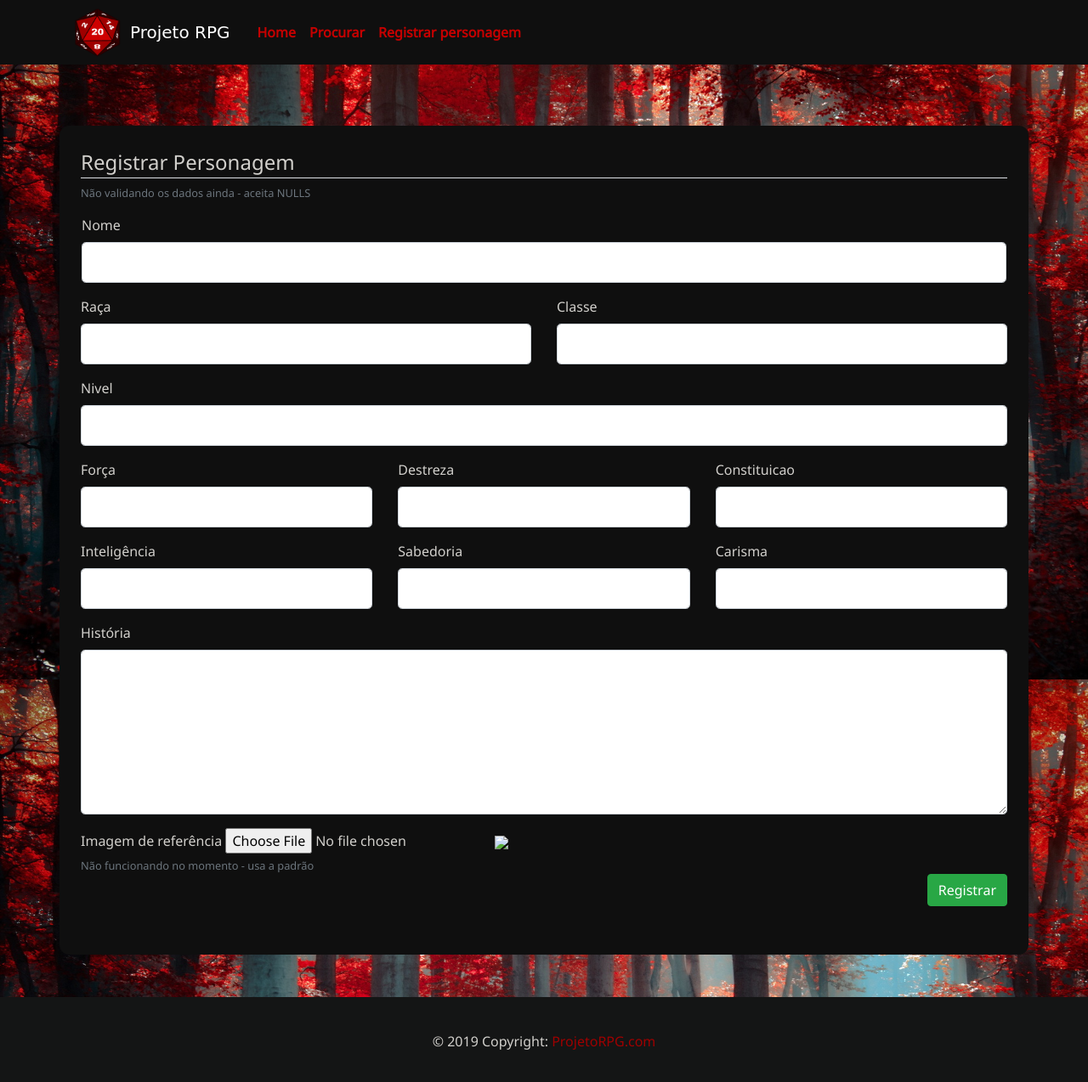
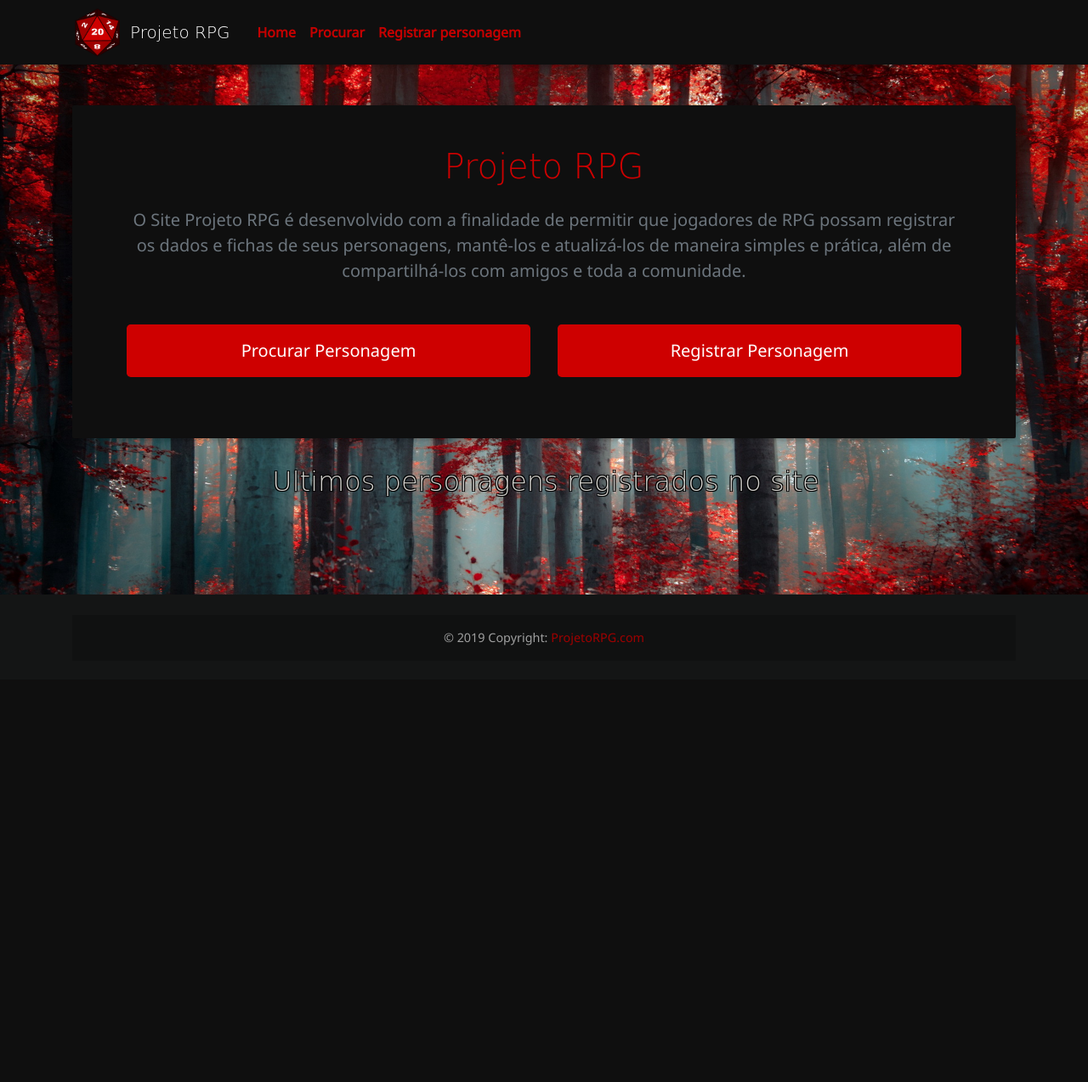
Before and after one commit to luizklitzke1/WebApp-ProgII, a Flask app: template front_end/templates/editar_personagem copy.html in a window 1280 px wide. Shown: the whole page at 85% size. After the commit the page ends 760 px from the top, so only its background shows below. Run offline with Flask 2, Linux system fonts and the light colour scheme; the template is opened without the code that fills it, so the values that code supplies are empty; data comes from the database, SQL or seed files in the repository; some libraries are stand-ins or nearby versions; some web fonts are replaced.

Commit message:
Fix no modal delete

```diff
--- a/front_end/js/scriptPers.js
+++ b/front_end/js/scriptPers.js
@@ -67,8 +67,8 @@ $(function() { // quando o documento estiver pronto/carregado
                     "</div>"+
 
                     "<div class='modal-body'>"+
-                        "<p class='p2'>Você tem certeza que deseja apagar o personagem</p>"+
-                        "<spam class='h3 strong vermelho fonte_mec'>"+personagem.nome+"?</span>"+
+                        "<p class='p2'>Você tem certeza que deseja o personagem</p>"+
+                        "<spam class='h3 vermelho fonte_mec'>"+personagem.nome+"</span> <span style='color: white; font-weight: normal'>?</span>"+
                     "</div>"+
 
                     "<div class='modal-footer flex-center'>"+
@@ -80,7 +80,7 @@ $(function() { // quando o documento estiver pronto/carregado
                 "</div>"+
                 "</div>"
 
-                console.log(personagem.nome,personagem.nivel)
+                console.log(personagem.nome,personagem.nivel);
 
                 // adiciona a linha no corpo da tabela
                 $('#cards').append(card);
--- a/front_end/templates/editar_personagem copy.html
+++ b/front_end/templates/editar_personagem copy.html
@@ -1,4 +1,4 @@
-!DOCTYPE html>
+<!DOCTYPE html>
 <html>
   <head>
       <!-- Meta Tags -->
@@ -9,9 +9,13 @@
       <meta name="keywords" content="rpg, personagens, crud">
       <link rel="icon" type="image/png" href="../static/d20_logo.png" />
 
+
       <!--Link para CSS  do Bootstrap-->
       <link rel="stylesheet" href="https://stackpath.bootstrapcdn.com/bootstrap/4.4.1/css/bootstrap.min.css"
       integrity="sha384-Vkoo8x4CGsO3+Hhxv8T/Q5PaXtkKtu6ug5TOeNV6gBiFeWPGFN9MuhOf23Q9Ifjh" crossorigin="anonymous">
+
+      <!-- Material Design Bootstrap -->
+      <link rel="stylesheet" href="../css/mdb.min.css">
 
       <!-- Link para estilo customizado-->
       <link rel="stylesheet" type="text/css" href="../static/style.css">
@@ -19,8 +23,8 @@
       <link href="https://fonts.googleapis.com/css?family=Noto+Sans&display=swap" rel="stylesheet">
       <link rel="stylesheet" href="https://cdnjs.cloudflare.com/ajax/libs/font-awesome/4.7.0/css/font-awesome.min.css">
 
-      <title>Projeto RPG JS - Editar Personagem </title>
 
+      <title>Projeto RPG JS - Home </title>
 
   </head>
   <body class='pt-4'>
@@ -29,7 +33,7 @@
           <div class="container">
 
             <!-- Logo do site -->
-            <a href="home.html"><img src="../static/d20_logo.png" width="60" height="60" class="d-inline-block align-top p-0 mr-2" alt="logo_site"></a>
+            <a href="home.html"><img src="../static/d20_logo.png" width="60" height="60" class="d-inline-block align-top p-0 mr-2 animated rotateIn" alt="logo_site"></a>
             <a class="navbar-brand mr-4 fonte_mec" href="home.html">Projeto RPG</a>
             <button class="navbar-toggler" type="button" data-toggle="collapse" data-target="#navbarToggle" aria-controls="navbarToggle" aria-expanded="false"
                     aria-label="Alternar visualização">
@@ -42,7 +46,6 @@
                 <a class="nav-item nav-link" href="home.html">Home</a>
                 <a class="nav-item nav-link" href="procurar_pers.html" id="linkListarPessoas">Procurar</a>
                 <a class="nav-item nav-link" href="registrar_personagem.html">Registrar personagem</a>
-
               </div>
 
             </div>
@@ -52,110 +55,33 @@
 
       <!-- Parte principal do site - Conteúdo -->
       <main role="main" class="container ml- p-0 principal1">
-    <div class="content-section p-4 pl-4 pr-4">
 
-        <form method="POST" action="" enctype="multipart/form-data" id="form_registro">
+      <div class="container-fluid">
 
-            <fieldset class="form-group">
-
-                <legend class="border-bottom">Registrar Personagem</legend>
-                <small class='text-muted color-red mb-4'>Não validando os dados ainda - aceita NULLS</small>
-
-                <!-- Nome do personagem-->
-                <div class="form-group row pr-3 pl-3 mt-3">
-                    <label for="campoNome">Nome</label>
-                    <input type="text" class="form-control form-control-lg" id="campoNome" required>
-                </div>
-
+        <section class="jumbotron text-center p-5 animated slideInUp">
+          <div class="container">
+              <h1 class="jumbotron-heading mb-4">Projeto RPG</h1>
+              <p class="lead text-muted mb-5">O Site <span color="#9F0000">Projeto RPG</span> é desenvolvido com a finalidade de
+                permitir que jogadores de RPG possam registrar os dados e fichas de seus personagens, mantê-los e atualizá-los de
+                maneira simples e prática, além de compartilhá-los com amigos e toda a comunidade.
+              </p>
             <div class="row">
-                    <!-- Raça do personagem-->
-                    <div class="form-group col-sm-6">
-                        <label for="campoRaca">Raça</label>
-                        <input type="text" class="form-control form-control-lg" id="campoRaca" required >
-                    </div>
-
-                    <!-- Classe do personagem-->
-                    <div class="form-group col-sm-6">
-                        <label for="campoClasse">Classe</label>
-                        <input type="text" class="form-control form-control-lg" id="campoClasse" required>
+              <a href="procurar_pers.html" class="btn-lg col btn-primary p-3 mr-3 ml-3 mb-4">Procurar Personagem</a>
+              <a href="registrar_personagem.html" class="btn-lg col btn-primary p-3 mr-3 ml-3 mb-4">Registrar Personagem</a>
             </div>
           </div>
+        </section>
 
-                <!-- Nível do personagem-->
-                <div class="form-group">
-                    <label for="campoNivel">Nivel</label>
-                    <input type="number"  min="1"  max="99" class="form-control form-control-lg" id="campoNivel" required>
-                </div>
+        <h2 class="ml-1 text-center mb-3">Ultimos personagens registrados no site</h2>
+        <div class="row pl-3" style="margin: 0 auto;" id="cards">
 
-                <div class="row">
-                    <!-- Força-->
-                    <div class="form-group col-sm-4">
-                        <label for="campoForca">Força</label>
-                        <input type="number"  min="1"  max="99" class="form-control form-control-lg" id="campoForca" required>
-                    </div>
 
-                    <!-- Destreza -->
-                    <div class="form-group col-sm-4">
-                        <label for="campoDestreza">Destreza</label>
-                        <input type="number"  min="1"  max="99" class="form-control form-control-lg" id="campoDestreza" required>
-                    </div>
-
-                    <!-- Constituicao -->
-                    <div class="form-group col-sm-4">
-                        <label for="campoConstituicao">Constituicao</label>
-                        <input type="number"  min="1"  max="99" class="form-control form-control-lg" id="campoConstituicao" required>
-                    </div>
 
         </div>
-                <div class="row">
-                <!-- Inteligencia -->
-                    <div class="form-group col-sm-4">
-                        <label for="campoInteligencia">Inteligência</label>
-                        <input type="number" min="1", max="99" class="form-control form-control-lg" id="campoInteligencia" required>
       </div>
-
-                    <!-- Sabedoria -->
-                    <div class="form-group col-sm-4">
-                        <label for="campoSabedoria">Sabedoria</label>
-                        <input type="number"  min="1"  max="99" class="form-control form-control-lg" id="campoSabedoria" required>
+    </main>
+    <div class="modals">
     </div>
-
-                    <!-- Carisma -->
-                    <div class="form-group col-sm-4">
-                        <label for="campoCarisma">Carisma</label>
-                        <input type="number"  min="1"  max="99" class="form-control form-control-lg" id="campoCarisma" required>
-                    </div>
-                </div>
-
-            </form>
-                <!-- Historia -->
-                <div class="form-group">
-                    <label for="campoHistoria">História</label>
-                    <textarea class="form-control form-control-lg h-25" id="campoHistoria"  form="form_registro"> </textarea>
-                </div>
-
-                <!-- Foto de referência -->
-                <div>
-                    <label for="campoImagem">Imagem de referência</label>
-
-                    <input type='file' class="" onchange="readURL(this);" required  id="campoImagem"/>
-                    <img id="test" src="#" /><br>
-                    <small class='text-muted color-red'>Não funcionando no momento - usa a padrão</small>
-
-                </div>
-
-
-                <!-- Enviar -->
-                <div class="form-group text-right">
-                    <button id="btIncluirPersonagem" type="button" class="btn btn-success">Registrar</button>
-                </div>
-
-            </fieldset>
-
-    </div>
-
-</main>
-
     <!-- Footer -->
       <footer class="page-footer font-small special-color-dark pt-4">
         <div class="container">
--- a/front_end/templates/home.html
+++ b/front_end/templates/home.html
@@ -81,7 +81,7 @@
         </div>
       </div>
     </main>
-    <div class="modals">
+    <div id="modals">
     </div>
     <!-- Footer -->
       <footer class="page-footer font-small special-color-dark pt-4">
```
Lines whose indentation alone changed are shown as unchanged.
